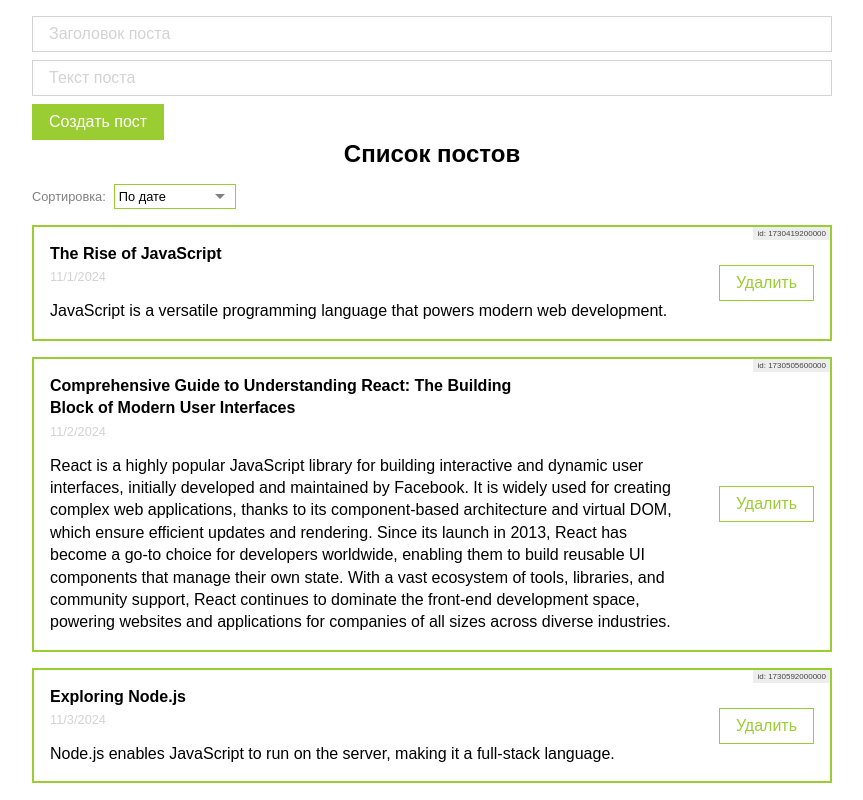
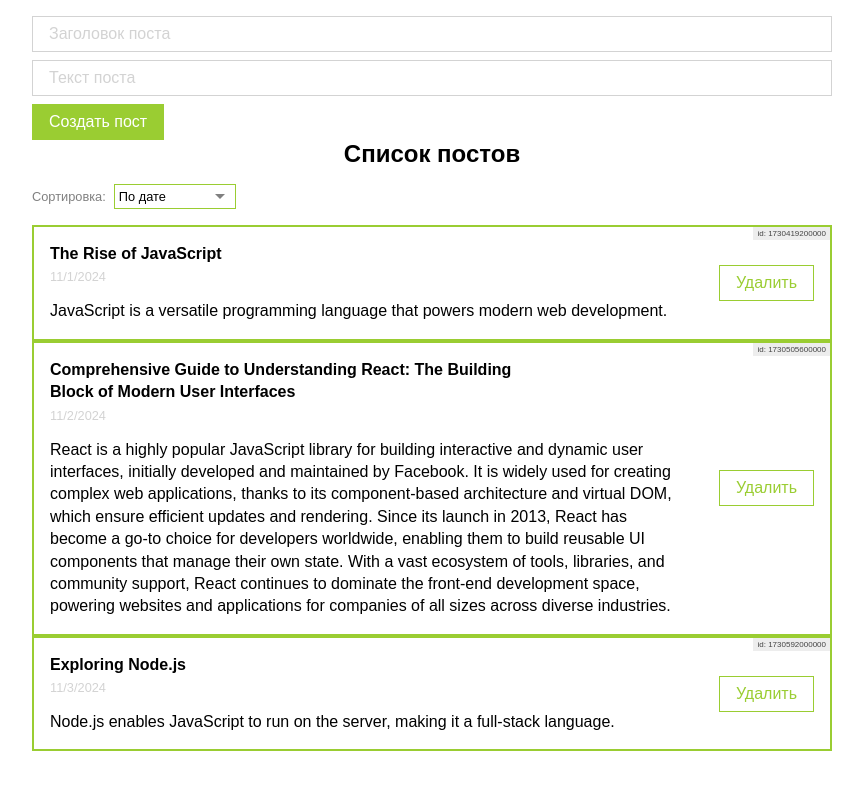
Before and after one commit to hellsgor/ulbi-react-fundamental-course, a React (Vite) app: page / in a window 1280 px wide. Shown: the whole page, without its empty margins (208-1071 px from the left). Built offline with nearby package versions, Linux system fonts and the light colour scheme.

Commit message:
Fix[PostList]: added posts wrapper class name

```diff
--- a/src/components/PostList/PostList.module.css
+++ b/src/components/PostList/PostList.module.css
@@ -1,9 +1,11 @@
 .post-list,
-.post-list > div {
+.post-list__posts {
   display: flex;
   flex-direction: column;
   row-gap: 16px;
 }
+
+
 
 .post-list > p {
   padding: 64px 0;
```
